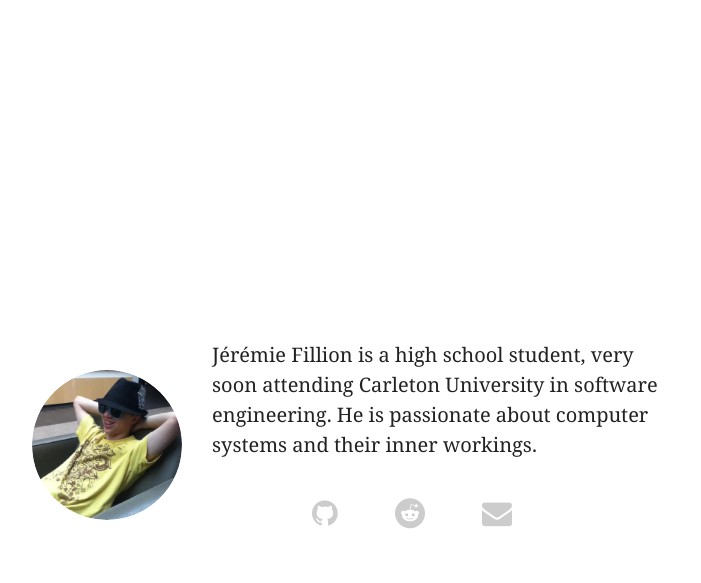
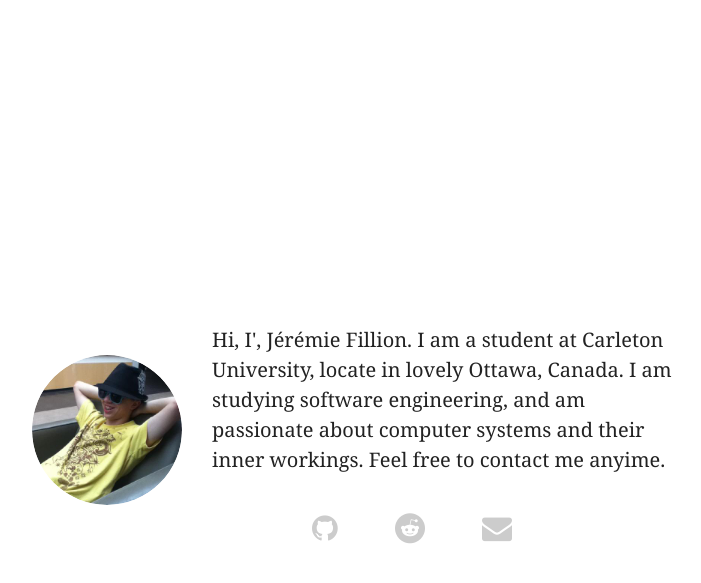
Before and after one commit to jfillion/jfillion.github.io, a Jekyll site: the page built from index.md, in a window 1280 px wide. Shown: the top 583 px of the page, without its empty margins (288-989 px from the left). Built offline with Jekyll 4.4.1, drawn with Linux system fonts in a browser that asks for light colours; nearby versions of some CDN libraries; Markdown is read by kramdown in place of the engine named in the settings.

Commit message:
update text to present, and to J's perspective

```diff
--- a/index.md
+++ b/index.md
@@ -13,7 +13,7 @@ title: Hi, I'm J&#233;r&#233;mie Fillion
 		<figure class="portrait-container p">
 			<img class="portrait" src="img/portrait.jpeg" width="150" height="150" alt="This is Emily's face. There are many like it but this one is Emily's.">
 		</figure>
-			<p class="intro">J&#233;r&#233;mie Fillion is a high school student, very soon attending Carleton University in software engineering. He is passionate about computer systems and their inner workings.</p>
+			<p class="intro">Hi, I', J&#233;r&#233;mie Fillion. I am a student at Carleton University, locate in lovely Ottawa, Canada. I am studying software engineering, and am passionate about computer systems and their inner workings. Feel free to contact me anyime.</p>
 			<div class="social">
     			<div class="info">
 
```
